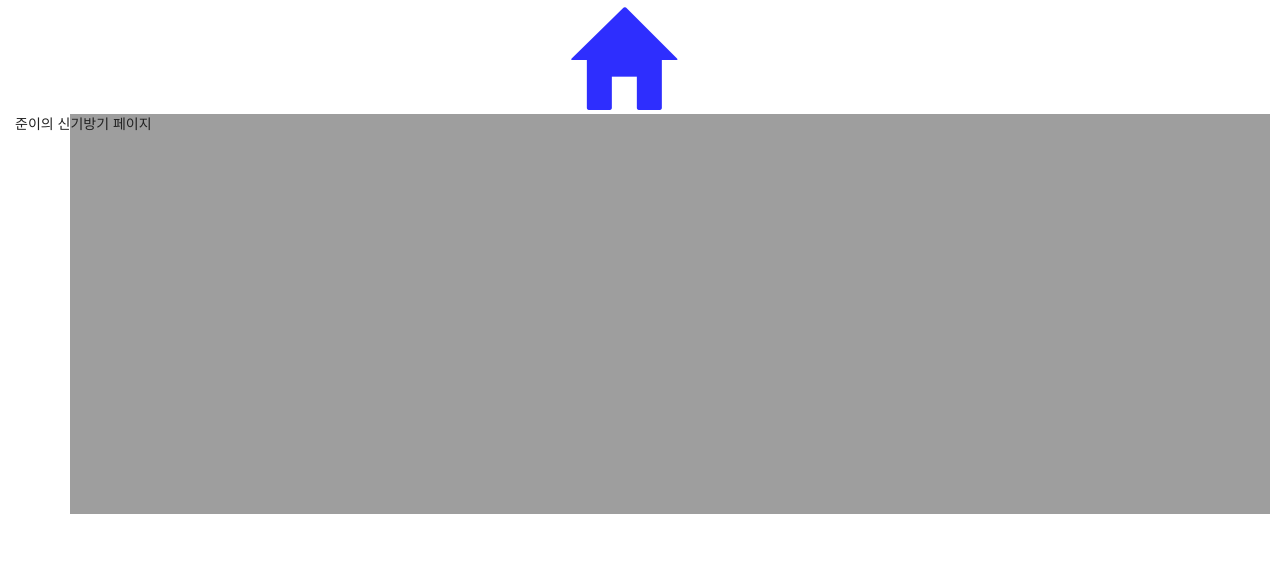
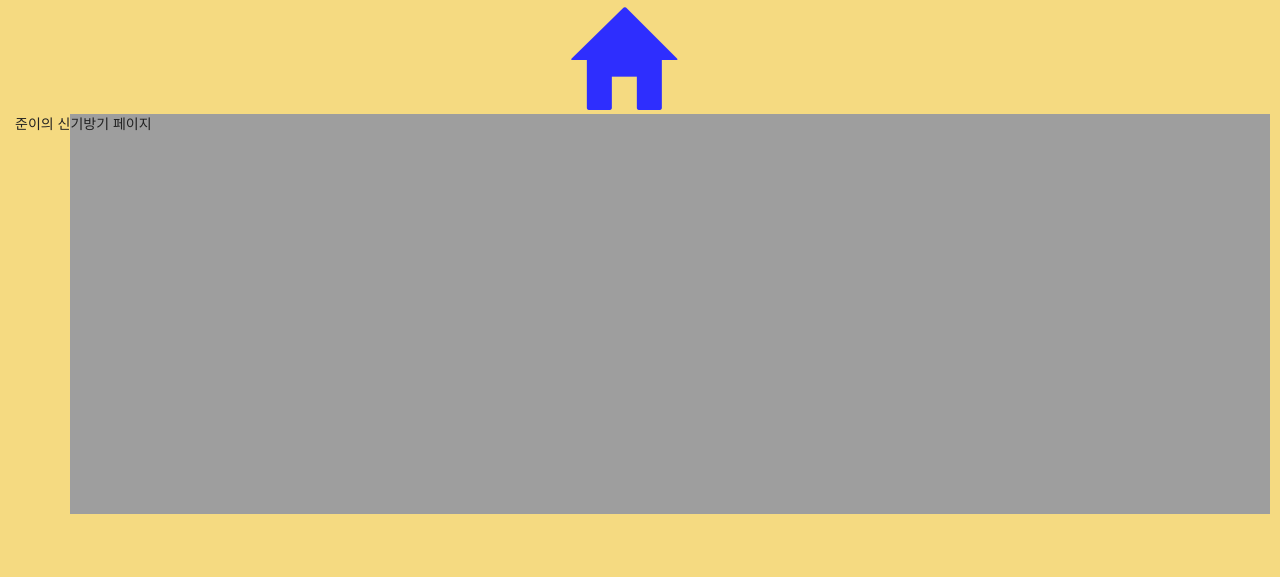
Before and after one commit to eocpanjfgodieho/anchor, a plain HTML site: page index.html in a window 1280 px wide. Shown: the part 223-800 px from the top of the page. Drawn offline with Linux system fonts and the light colour scheme.

Commit message:
index.html

```diff
--- a/index.html
+++ b/index.html
@@ -29,6 +29,9 @@
 			font-size: 30px;
 			text-transform: capitalize;
 			font-family: "Times New Roman", Consolas, "NanumGothic", Gothic, arial, helvetica, serif;
+		}
+		body{
+			background-color: #F5DA81;
 		}
 
 		.anchorList{
```
